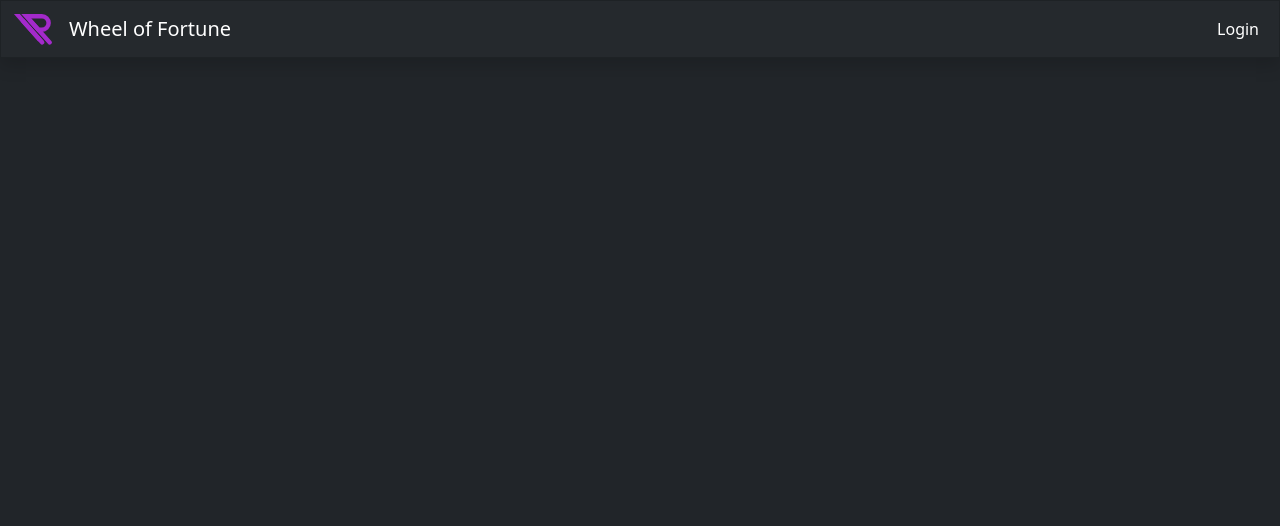
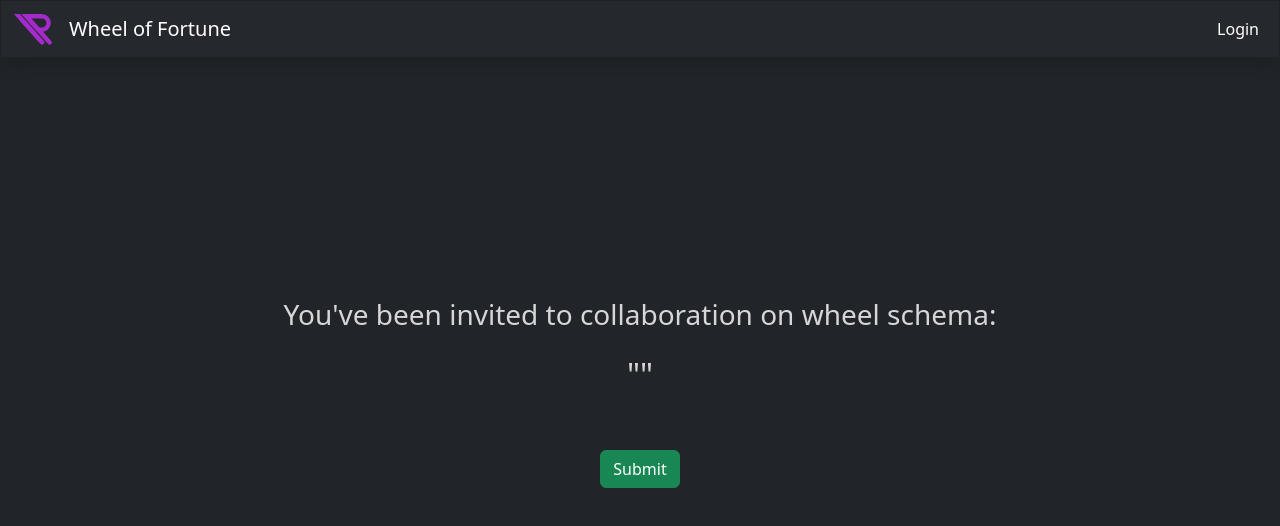
Before and after one commit to rtrydev/wof-ui, an Angular app: page /wheel/1/invitation/1 in a window 1280 px wide. Before the commit this address led to /. Shown: the top 526 px of the page. Built offline with nearby package versions, Linux system fonts and the light colour scheme; no server answers.

Commit message:
Added an option to accept wheel collaboration invitation

```diff
--- a/src/app/app.routes.ts
+++ b/src/app/app.routes.ts
@@ -1,8 +1,12 @@
 import { Routes } from '@angular/router';
 import { WheelEditorComponent } from './components/wheel-editor/wheel-editor.component';
 import { HomeComponent } from './components/home/home.component';
+import { WheelCollaborationComponent } from './components/wheel-collaboration/wheel-collaboration.component';
 
 export const routes: Routes = [
+    {
+        path: 'wheel/:id/invitation/:invitationToken', component: WheelCollaborationComponent, pathMatch: 'full'
+    },
     {
         path: 'wheel/:id', component: WheelEditorComponent, pathMatch: 'full'
     },
--- /dev/null
+++ b/src/app/components/wheel-collaboration/wheel-collaboration.component.html
@@ -0,0 +1,10 @@
+<div class="container">
+    <div class="d-flex justify-content-center align-content-center flex-column text-center" style="margin-top: 30vh;">
+        <h3 class="text-center">You've been invited to collaboration on wheel schema:</h3>
+        <h2 class="pt-3">"{{wheelName}}"</h2>
+        <button class="btn btn-success accept-button mt-5" (click)="acceptInvitation()">
+            <div *ngIf="!acceptInProgress">Submit</div>
+            <div class="spinner-border text-light" style="width: 1rem; height: 1rem;" role="status" *ngIf="acceptInProgress"></div>
+        </button>
+    </div>
+</div>
--- /dev/null
+++ b/src/app/components/wheel-collaboration/wheel-collaboration.component.scss
@@ -0,0 +1,6 @@
+.accept-button {
+    width: 80px;
+    margin-left: auto;
+    margin-right: auto;
+    margin-top: 1rem;
+}
--- /dev/null
+++ b/src/app/components/wheel-collaboration/wheel-collaboration.component.ts
@@ -0,0 +1,66 @@
+import { Component, OnInit } from '@angular/core';
+import { CommonModule } from '@angular/common';
+import { SchemaService } from '../../services/schema.service';
+import { ActivatedRoute, Router } from '@angular/router';
+import { from, switchMap, take, tap } from 'rxjs';
+import { CollaborationService } from '../../services/collaboration.service';
+
+@Component({
+  selector: 'app-wheel-collaboration',
+  standalone: true,
+  imports: [CommonModule],
+  templateUrl: './wheel-collaboration.component.html',
+  styleUrl: './wheel-collaboration.component.scss'
+})
+export class WheelCollaborationComponent implements OnInit {
+  public wheelName: string = '';
+  public acceptInProgress: boolean = false;
+
+  private wheelId: string = '';
+  private invitationToken: string = '';
+
+  constructor(
+    private schemaService: SchemaService,
+    private collaborationService: CollaborationService,
+    private activatedRoute: ActivatedRoute,
+    private router: Router
+  ) { }
+
+  ngOnInit(): void {
+    this.activatedRoute.params.pipe(
+      take(1),
+      tap((params: any) => {
+        this.wheelId = params.id;
+        this.invitationToken = params.invitationToken;
+      }),
+      switchMap(() => {
+        return from(this.loadInvitation());
+      })
+    ).subscribe();
+  }
+
+  public async acceptInvitation() {
+    try {
+      this.acceptInProgress = true;
+      await this.collaborationService.joinCollaboration(this.wheelId, this.invitationToken);
+    } catch (err) {
+      this.router.navigateByUrl('/');
+      return;
+    }
+
+    this.acceptInProgress = false;
+
+    this.router.navigateByUrl(`/wheel/${this.wheelId}`);
+  }
+
+  private async loadInvitation() {
+    const wheelData = await this.schemaService.getSchema(this.wheelId);
+
+    if (!wheelData) {
+      this.router.navigateByUrl('/');
+      return;
+    }
+
+    this.wheelName = wheelData.name;
+  }
+}
--- a/src/app/services/collaboration.service.ts
+++ b/src/app/services/collaboration.service.ts
@@ -1,5 +1,6 @@
 import { HttpClient } from '@angular/common/http';
 import { Injectable } from '@angular/core';
+import { lastValueFrom } from 'rxjs';
 
 @Injectable({
   providedIn: 'root'
@@ -12,4 +13,8 @@ export class CollaborationService {
   public getCollaborations() {
     return this.httpClient.get<{schema_ids: string[]}>(`${this.apiUrl}/`);
   }
+
+  public joinCollaboration(wheelId: string, token: string) {
+    return lastValueFrom(this.httpClient.post(`${this.apiUrl}/${wheelId}/join/${token}`, {}));
+  }
 }
```
Also changed, not shown: 1 other file (tests, documents, lock files or other folders).
